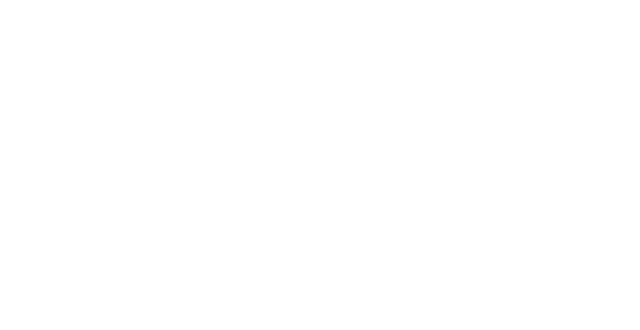
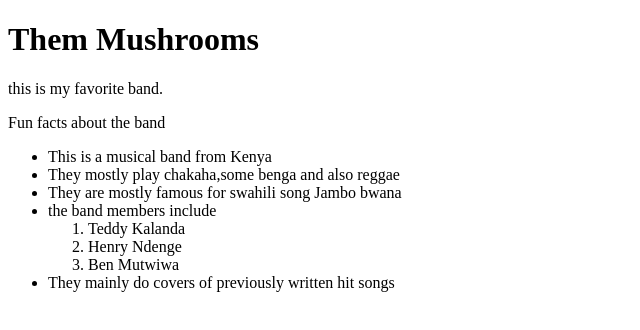
Before and after one commit to Njokinuthia/fav-band, a plain HTML site: page index.html in a window 1280 px wide. Shown: the whole page, without its empty margins (0-640 px from the left). Drawn offline with Linux system fonts and the light colour scheme.

Commit message:
feat:body-add facts details

```diff
--- a/index.html
+++ b/index.html
@@ -9,6 +9,26 @@
 </head>
 
 <body>
+  <h1>Them Mushrooms</h1>
+  <p>this is my favorite band.</p>
+  <p>Fun facts about the band</p>
+  <ul>
+    <li>This is a musical band from Kenya</li>
+    <li>They mostly play chakaha,some benga and also reggae </li>
+    <li>They are mostly famous for swahili song Jambo bwana</li>
+    <li>the band members include
+      <ol>
+        <li>Teddy Kalanda</li>
+        <li>Henry Ndenge</li>
+        <li>Ben Mutwiwa</li>
+      </ol>
+    </li>
+    <li>They mainly do covers of previously written hit songs </li>
+  </ul>
+  <div class="upcoming">
+
+
+  </div>
 
 </body>
 </html>
```
